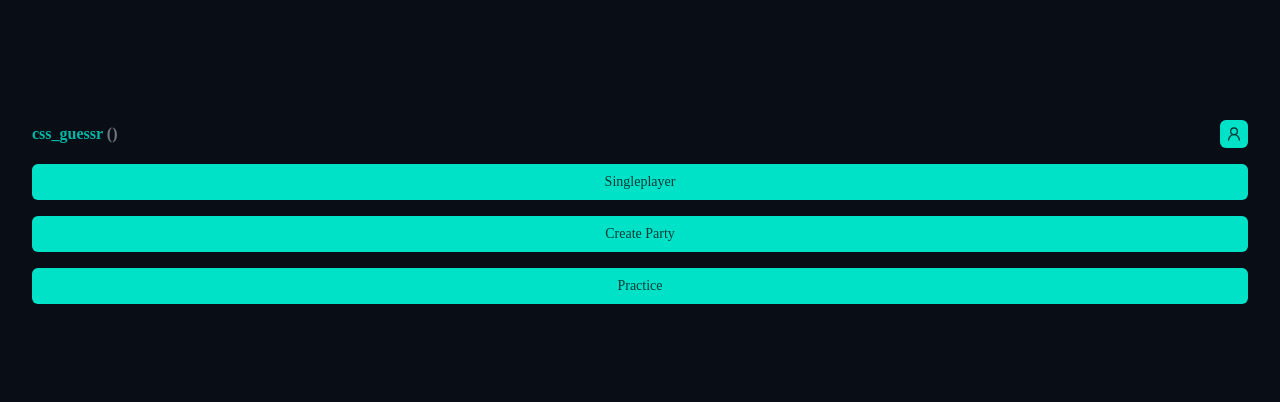
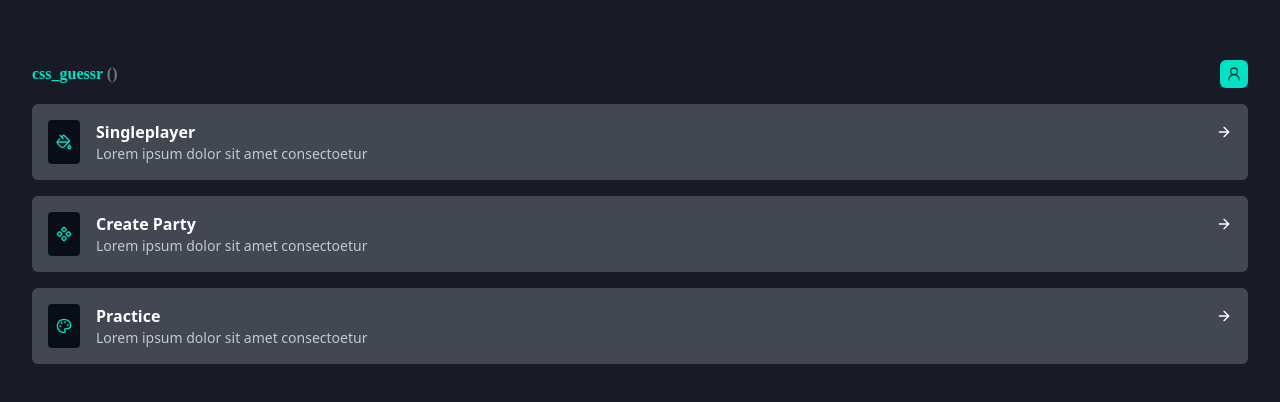
Before and after one commit to hahafiz/cssguessr, a React (Vite) app in the folder apps/web/: page / in a window 1280 px wide. Shown: the part 188-590 px from the top of the page. Built offline with nearby package versions, Linux system fonts and the light colour scheme; no server answers.

Commit message:
styling touchup

```diff
--- a/apps/web/src/App.tsx
+++ b/apps/web/src/App.tsx
@@ -17,7 +17,7 @@ const router = createBrowserRouter([
 
 function App() {
   return (
-    <div className="bg-neutral-950 min-h-screen w-full flex items-center justify-center">
+    <div className="bg-neutral-900 min-h-screen w-full flex items-center justify-center">
       <RouterProvider router={router} />
     </div>
   );
--- a/apps/web/src/components/screen/MainMenu.tsx
+++ b/apps/web/src/components/screen/MainMenu.tsx
@@ -1,14 +1,36 @@
 import { Button } from "../ui/button/Button";
-import { UserRound } from "lucide-react";
+import {
+  UserRound,
+  PaintBucket,
+  Palette,
+  Component,
+  type LucideIcon,
+} from "lucide-react";
 import Logo from "../ui/Logo";
-import type { MenuOptionsConfig } from "@cssguessr/shared-types";
 import ModeCard from "../ui/button/ModeCard";
+
+export interface MenuOptionsConfig {
+  id: string;
+  label: string;
+  path: string;
+  icon: LucideIcon;
+}
 
 export default function MainMenu() {
   const MenuOptions: MenuOptionsConfig[] = [
-    { id: "singleplayer", label: "Singleplayer", path: "/setup?mode=solo" },
-    { id: "party", label: "Create Party", path: "/setup?mode=party" },
-    { id: "practice", label: "Practice", path: "/practice" },
+    {
+      id: "singleplayer",
+      label: "Singleplayer",
+      path: "/setup?mode=solo",
+      icon: PaintBucket,
+    },
+    {
+      id: "party",
+      label: "Create Party",
+      path: "/setup?mode=party",
+      icon: Component,
+    },
+    { id: "practice", label: "Practice", path: "/practice", icon: Palette },
   ];
 
   return (
@@ -20,7 +42,13 @@ export default function MainMenu() {
         </Button>
       </div>
       {MenuOptions.map((c) => (
-        <ModeCard id={c.id} label={c.label} path={c.path} />
+        <ModeCard
+          key={c.id}
+          id={c.id}
+          label={c.label}
+          path={c.path}
+          icon={c.icon}
+        />
       ))}
     </div>
   );
--- a/apps/web/src/components/ui/Logo.tsx
+++ b/apps/web/src/components/ui/Logo.tsx
@@ -1,6 +1,6 @@
 export default function Logo() {
   return (
-    <span className="text-primary-600 font-mono font-bold">
+    <span className="text-primary-500 font-mono font-bold">
       css_guessr <span className="text-neutral-600">()</span>
     </span>
   );
--- a/apps/web/src/components/ui/button/ModeCard.tsx
+++ b/apps/web/src/components/ui/button/ModeCard.tsx
@@ -1,14 +1,31 @@
-import type { MenuOptionsConfig } from "@cssguessr/shared-types";
 import { Link } from "react-router";
+import type { MenuOptionsConfig } from "../../screen/MainMenu";
+import { ArrowRight } from "lucide-react";
 
-export default function ModeCard({ id, label, path }: MenuOptionsConfig) {
+export default function ModeCard({
+  id,
+  label,
+  path,
+  icon: Icon,
+}: MenuOptionsConfig) {
   return (
     <Link
       key={id}
       to={path}
-      className="inline-flex items-center justify-center font-medium font-mono rounded-md focus:outline-none focus:ring-2 focus:ring-offset-2 transition-colors bg-primary-500 hover:bg-primary-700 text-primary-950 focus:ring-primary-300 py-2 px-4 text-sm"
+      className="inline-flex gap-4 items-stretch justify-center font-medium font-mono rounded-md focus:outline-none focus:ring-2 focus:ring-offset-2 transition-colors bg-neutral-700 hover:bg-neutral-800 text-neutral-50 focus:ring-neutral-300 p-4 text-sm transition-transform duration-200 ease-out hover:-translate-y-1"
     >
-      {label}
+      <div className="flex items-center justify-center px-2 rounded-sm bg-neutral-950">
+        <Icon className="size-4 text-primary-500" />
+      </div>
+      <div className="flex flex-col flex-1 font-sans">
+        <div className="flex justify-between items-center">
+          <span className="text-base font-semibold">{label}</span>
+          <ArrowRight className="size-4" />
+        </div>
+        <span className="text-sm text-neutral-300 font-light">
+          Lorem ipsum dolor sit amet consectoetur
+        </span>
+      </div>
     </Link>
   );
 }
--- a/packages/shared-types/index.ts
+++ b/packages/shared-types/index.ts
@@ -186,9 +186,3 @@ export type HexDigitProps = {
   char: string; // one hex character, "0" to "f"
   position: number; // 0 to 5, used only for the stagger
 };
-
-export interface MenuOptionsConfig {
-  id: string;
-  label: string;
-  path: string;
-}
```
